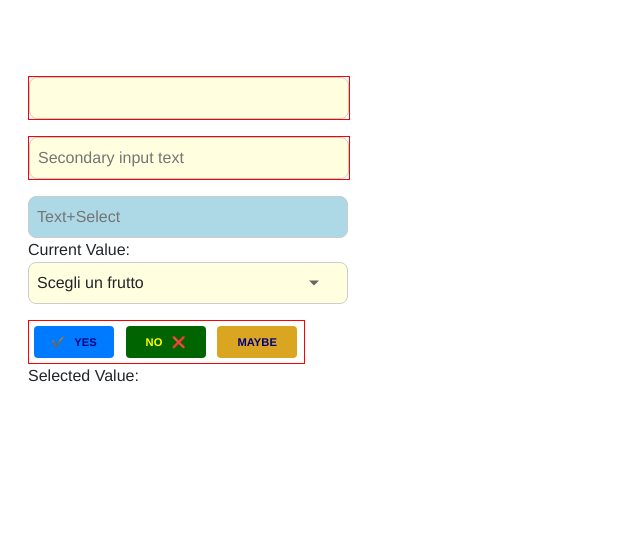
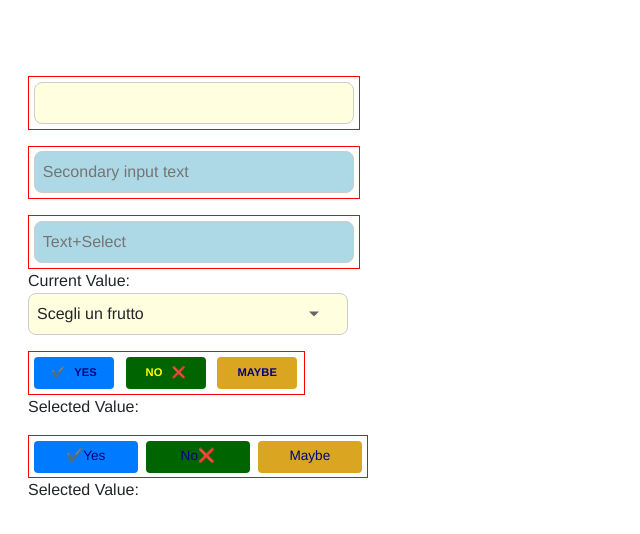
Before and after one commit to jokerltd/VueComponents, a Vue app in the folder components/: page / in a window 1280 px wide. Shown: the top 534 px of the page, without its empty margins (0-640 px from the left). Built offline with nearby package versions, Linux system fonts and the light colour scheme.

Commit message:
Addedd ButtonCheckbox

```diff
--- a/components/src/App.html
+++ b/components/src/App.html
@@ -19,7 +19,7 @@
     <TextBox
       v-model="inputValue2"
       @change="handleTextBoxChange"
-      :class_textbox="{ 'custom-class-textbox': true }"
+      :class_textbox="{ 'custom-class-textbox2': true }"
       :merge-classes="true"
       :placeholder="'Secondary input text'"
       :show-clear-icon="true"
@@ -81,4 +81,16 @@
   <p>Selected Value: {{ selectedRadioButton }}</p>
 <!--      base-class="buttons-radiobutton-base-class" -->
 
+  <div>
+    <ButtonsCheckboxes
+      v-model="selectedButtonsCheckboxes"
+      :buttons="buttonOptions"
+      base-class="checkbox-button"
+      :button-classes="buttonCustomClasses"
+      :merge-classes="true"
+    />
+  </div>
+  <p>Selected Value: {{ selectedButtonsCheckboxes }}</p>
+<!--      base-class="buttons-checkbutton-base-class" -->
+
 </div>
--- a/components/src/App.vue
+++ b/components/src/App.vue
@@ -4,15 +4,17 @@
 
 /** App,vue **/
 import AutoCompleteTextBox from '@/components/textbox_autocomplete/textbox_autocomplete.vue'
+import ButtonsCheckboxes from '@/components/buttons_checkboxes/buttons_checkboxes.vue'
 import ButtonsRadiobutton from '@/components/buttons_radiobutton/buttons_radiobutton.vue'
+import TextBox from '@/components/textbox/textbox.vue'
 import SelectOptions from '@/components/select_options/select_options.vue'
-import TextBox from '@/components/textbox/textbox.vue'
 
 export default {
   name: 'App',
   components: {
     AutoCompleteTextBox,
     ButtonsRadiobutton,
+    ButtonsCheckboxes,
     SelectOptions,
     TextBox,
   },
@@ -54,6 +56,7 @@ export default {
         'Parola'
       ],
       myOptions: [],
+      selectedButtonsCheckboxes: null,
       selectedRadioButton: null,
       buttonCustomClasses: [
         'buttons-radiobutton-base-class',
@@ -108,27 +111,8 @@ export default {
   border-radius: 8px;
 }
 
-.custom-class-textbox {
-  background-color: lightyellow;
-  border: 1px solid #ccc;
-  border-radius: 12px;
-  color: red;
-}
-
-.custom-autocomplete {
-  background-color: lightblue;
-  border: 1px solid #ccc;
-  border-radius: 8px;
-  color: red;
-  font-size: 16px;
-  padding: 1rem;
-  width: 20rem;
-}
-
-.form-group {
-  display: block;
-  margin-bottom: 1rem;
-  width: 100%;
+.buttons-checkbutton-base-class2 {
+  color: yellow !important;
 }
 
 .buttons-radiobutton-base-class {
@@ -149,4 +133,48 @@ export default {
   color: yellow !important;
 }
 
+.checkbox-button {
+  background-color: #333;
+  border-radius: 4px;
+  border: none;
+  color: navy !important;
+  cursor: pointer;
+  font-size: 0.8rem;
+  font-weight: bold;
+  padding: 20px 30px;
+  text-transform: uppercase;
+  transition: background-color 0.3s ease;
+  width: 5rem !important;
+}
+
+.custom-autocomplete {
+  background-color: lightblue;
+  border: 1px solid #ccc;
+  border-radius: 8px;
+  /*color: red;*/
+  font-size: 16px;
+  padding: 1rem;
+  width: 20rem;
+}
+
+.custom-class-textbox {
+  background-color: lightyellow;
+  border: 1px solid #ccc;
+  border-radius: 12px;
+  color: red;
+}
+
+.custom-class-textbox2 {
+  background-color: lightblue !important;
+  border: 1px solid #ccc;
+  border-radius: 12px;
+  color: blue;
+}
+
+.form-group {
+  display: block;
+  margin-bottom: 1rem;
+  width: 100%;
+}
+
 </style>
--- /dev/null
+++ b/components/src/components/buttons_checkboxes/buttons_checkboxes.html
@@ -0,0 +1,22 @@
+<div class="tab-navigation">
+  <button
+    v-for="(button, index) in buttons"
+    :key="index"
+    :class="[
+      ...mergedClasses[index],
+      { 'selected': isSelected(index) },
+      'button-height',
+      'tab-button'
+    ]"
+    :style="{ backgroundColor: button.color }"
+    @click="toggleButton(index)"
+  >
+    <span v-if="button.icon && button.side === 'left'" class="button-icon">
+      {{ button.icon }}
+    </span>
+    <span class="button-label">{{ button.label }}</span>
+    <span v-if="button.icon && button.side === 'right'" class="button-icon">
+      {{ button.icon }}
+    </span>
+  </button>
+</div>
--- /dev/null
+++ b/components/src/components/buttons_checkboxes/buttons_checkboxes.vue
@@ -0,0 +1,139 @@
+<template src="./buttons_checkboxes.html">
+</template>
+
+<script>
+export default {
+  name: "ButtonsCheckbox",
+  props: {
+    baseClass: {
+      type: String,
+      default: ''
+    },
+    buttonClasses: {
+      type: Array,
+      default: () => []
+    },
+    buttons: {
+      type: Array,
+      required: true
+    },
+    mergeClasses: {
+      type: Boolean,
+      default: true
+    }
+  },
+  data() {
+    return {
+      selectedIndices: [] // multiple selection support
+    }
+  },
+  computed: {
+    mergedClasses() {
+      return this.buttons.map((_, index) => {
+        const base = this.mergeClasses && this.baseClass ? [this.baseClass] : []
+        const custom = this.buttonClasses[index] || []
+        return [...base, ...(Array.isArray(custom) ? custom : [custom])]
+      })
+    }
+  },
+  methods: {
+    isSelected(index) {
+      return this.selectedIndices.includes(index)
+    },
+    toggleButton(index) {
+      const idx = this.selectedIndices.indexOf(index)
+      if (idx === -1) {
+        this.selectedIndices.push(index)
+      } else {
+        this.selectedIndices.splice(idx, 1)
+      }
+
+      const selectedValues = this.selectedIndices.map(i => this.buttons[i].value)
+      this.$emit('update:modelValue', selectedValues)
+    }
+  }
+}
+
+</script>
+
+<style scoped>
+
+.button-height {
+  align-items: center;
+  display: inline-flex;
+  font-size: 0.85rem;
+  gap: 4px;
+  height: 1.5rem;
+  justify-content: center;
+  min-height: 1.5rem;
+  padding: 0 12px;
+}
+
+
+.button-icon,
+.button-label {
+  align-items: center;
+  display: inline-flex;
+  justify-content: center;
+}
+
+.checkbox-button,
+.button-height {
+  align-items: center;
+  all: unset;
+  background-color: #f9f9f9;
+  border-radius: 4px;
+  color: #333;
+  cursor: pointer;
+  display: inline-flex;
+  font-size: 0.85rem;
+  height: 1.5rem;
+  justify-content: center;
+  min-height: 1.5rem;
+  padding: 0 12px;
+  transition: all 0.2s ease;
+}
+
+.checkbox-button.selected {
+  box-shadow: 0 0 5px rgba(0, 0, 0, 0.4); /* more noticeable */
+  opacity: 0.9;
+  outline: 2px solid #000000;
+}
+
+/* Optional: Add a checkmark or other indicator */
+.checkbox-button.selected::after {
+  content: "✓";
+  margin-left: 5px;
+}
+
+.shrink-container {
+  height: 2rem;
+}
+
+.tab-button {
+  align-items: center;
+  all: unset; /* 👈 Removes all browser default styles */
+  display: inline-flex;
+  justify-content: center;
+
+  /* Size control */
+  background-color: #f9f9f9;
+  border-radius: 4px;
+  cursor: pointer;
+  font-size: 0.85rem;
+  height: 1.8rem;
+  min-height: 2rem;
+  padding: 0 12px;
+  transition: all 0.3s ease;
+}
+
+.tab-navigation {
+  border: 1px solid red;
+  display: inline-flex;
+  flex-wrap: wrap;
+  font-size: 0.85rem;
+  gap: 8px;
+  padding: 0.3rem;
+}
+
+</style>
--- a/components/src/components/textbox/textbox.vue
+++ b/components/src/components/textbox/textbox.vue
@@ -119,6 +119,7 @@ input {
   border: 1px solid red;
   display: inline-block;
   max-width: 100%;
+  padding: 0.3rem;
   position: relative;
   width: fit-content;
 }
--- a/components/src/components/textbox_autocomplete/textbox_autocomplete.vue
+++ b/components/src/components/textbox_autocomplete/textbox_autocomplete.vue
@@ -267,9 +267,12 @@ export default {
 }
 
 .input-wrapper {
+  border: 1px solid red;
+  display: inline-block;
+  max-width: 100%;
+  padding: 0.3rem;
   position: relative;
-  display: inline-block;
-  width: 100%;
+  width: fit-content;
 }
 
 .suggestions {
```
